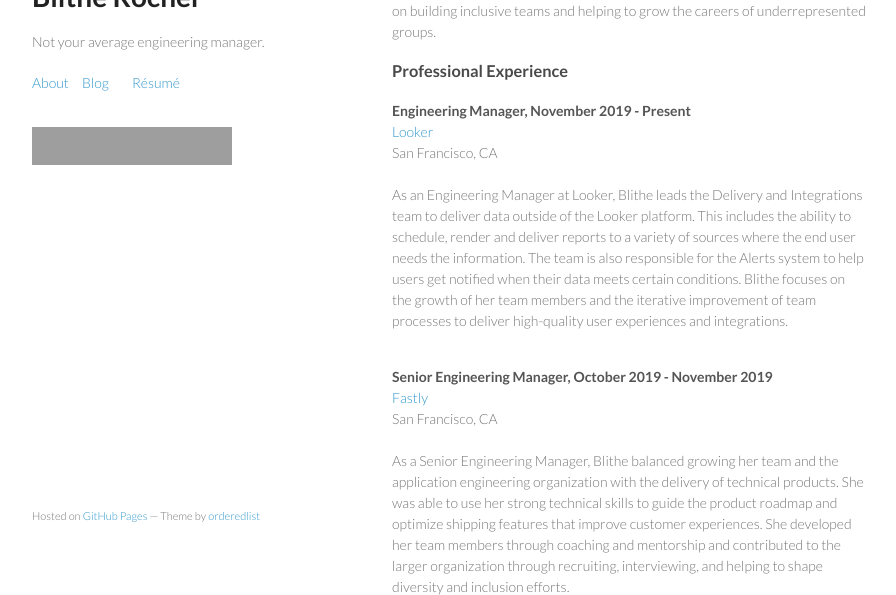
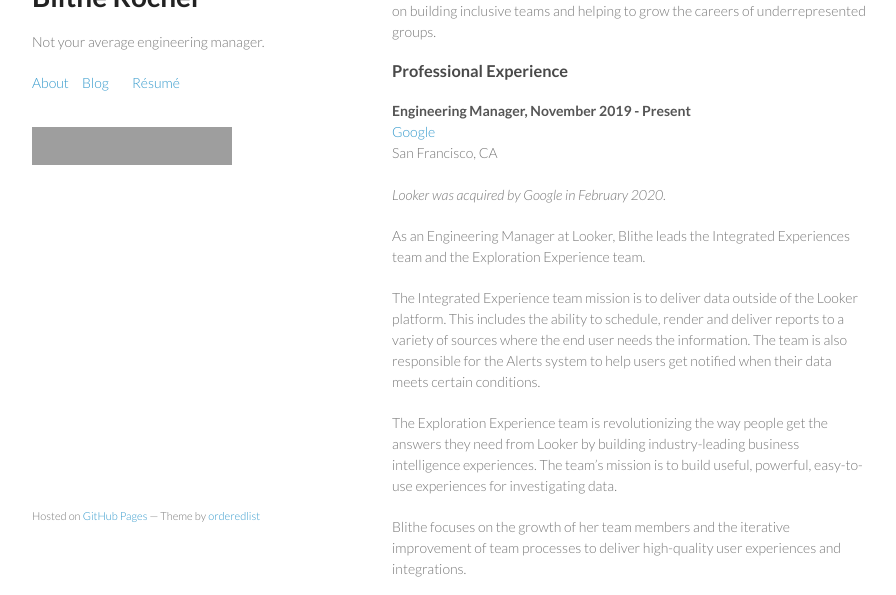
Before and after one commit to blithe/blithe.github.com, a Jekyll site: the page built from resume.html, in a window 1280 px wide and 900 px high, cut to the strip 305-900 px from the top of the window. Shown: the whole strip, without its empty margins (178-1074 px from the left). Built offline with Jekyll 4.4.1, drawn with Linux system fonts in a browser that asks for light colours; grey boxes are pictures that could not be loaded.

Commit message:
Update employer to Google

```diff
--- a/index.html
+++ b/index.html
@@ -4,6 +4,6 @@ title: Blithe Rocher
 ---
 
 <h2>About</h2>
-<p>Blithe Rocher is an engineering manager based in Alameda, California. She works for <a href="https://looker.com">Looker</a> and leads the Delivery and Integrations team to deliver data outside of the Looker platform.  Prior to becoming a developer, she received a PhD in physical chemistry from the <a href="http://www.usc.edu">University of Southern California</a>.</p>
+<p>Blithe Rocher is an engineering manager based in Alameda, California. She works for <a href="https://google.com">Google</a> and leads engineering teams to help people get the answers they need from their data at <a href="https://looker.com">Looker</a>.  Prior to becoming a developer, she received a PhD in physical chemistry from the <a href="http://www.usc.edu">University of Southern California</a>.</p>
 
-<p>When she's not crafting web applications, she spends time watching baseball, reading <a href="https://twitter.com/search?f=tweets&vertical=default&q=%22finished%20reading%22%20from%3Ablithe&src=typd">books</a>, or with her <a href="https://www.instagram.com/p/Bpmk1WUlJJj/">family</a>.</p>
+<p>When she's not crafting web applications, she's watching baseball, reading <a href="https://twitter.com/search?f=tweets&vertical=default&q=%22finished%20reading%22%20from%3Ablithe&src=typd">books</a>, or spending time with her <a href="https://www.instagram.com/p/Bpmk1WUlJJj/">family</a>.</p>
--- a/resume.html
+++ b/resume.html
@@ -15,9 +15,17 @@ title: Blithe Rocher | R&eacute;sum&eacute;
 <div class="jobs clearfix">
   <div class="job">
     <strong>Engineering Manager, November 2019 - Present</strong><br>
-    <a href="https://looker.com">Looker</a><br>
+    <a href="https://google.com">Google</a><br>
     San Francisco, CA<br><br>
-    <p>As an Engineering Manager at Looker, Blithe leads the Delivery and Integrations team to deliver data outside of the Looker platform. This includes the ability to schedule, render and deliver reports to a variety of sources where the end user needs the information. The team is also responsible for the Alerts system to help users get notified when their data meets certain conditions. Blithe focuses on the growth of her team members and the iterative improvement of team processes to deliver high-quality user experiences and integrations.</p>
+    <p><i>Looker was acquired by Google in February 2020.</i></p>
+
+    <p>As an Engineering Manager at Looker, Blithe leads the Integrated Experiences team and the Exploration Experience team.</p>
+
+    <p>The Integrated Experience team mission is to deliver data outside of the Looker platform. This includes the ability to schedule, render and deliver reports to a variety of sources where the end user needs the information. The team is also responsible for the Alerts system to help users get notified when their data meets certain conditions.</p>
+
+    <p>The Exploration Experience team is revolutionizing the way people get the answers they need from Looker by building industry-leading business intelligence experiences. The team’s mission is to build useful, powerful, easy-to-use experiences for investigating data.</p>
+
+    <p>Blithe focuses on the growth of her team members and the iterative improvement of team processes to deliver high-quality user experiences and integrations.</p>
   </div>
 
   <div class="job">
```
